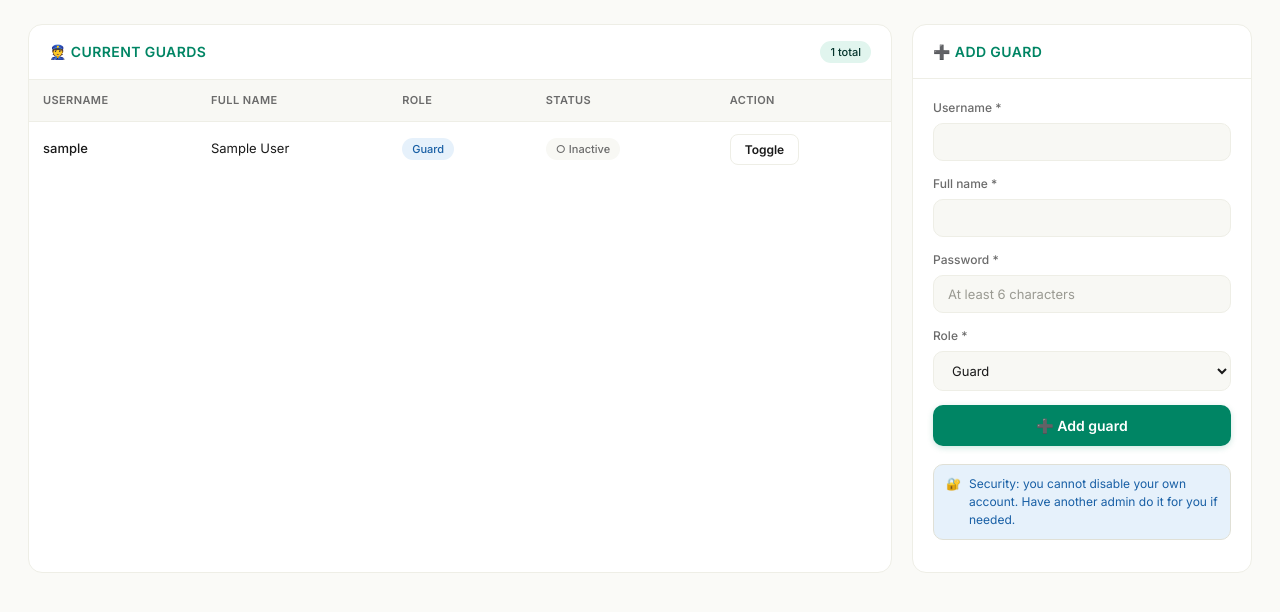
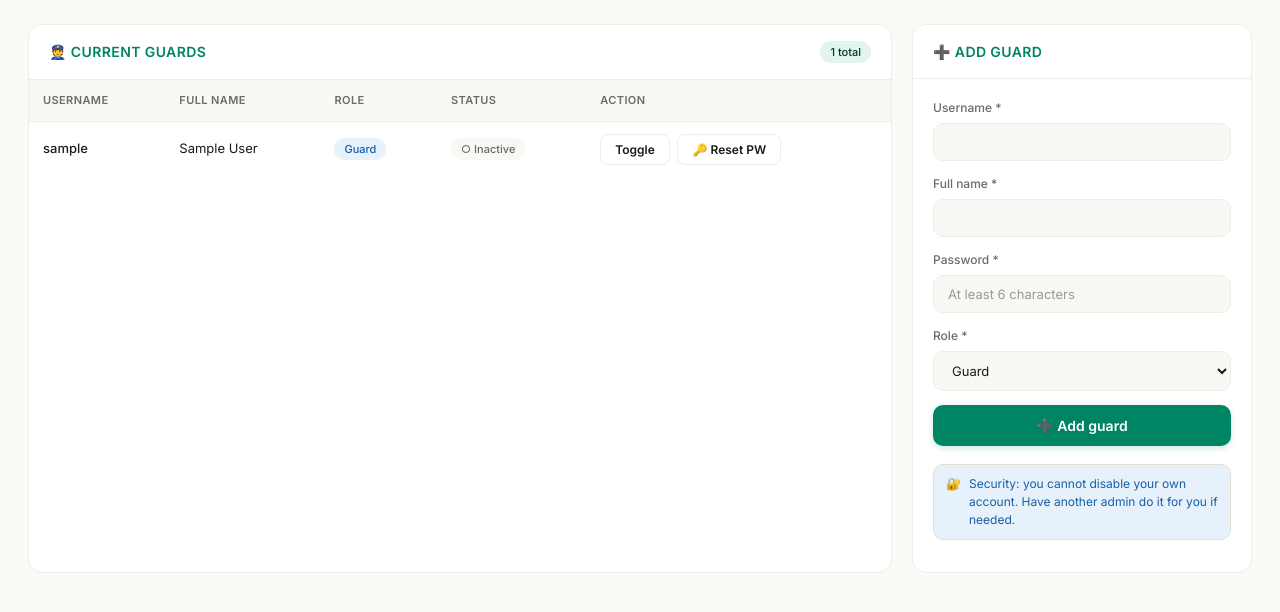
Before and after one commit to melissaangwenyi/DVTS-server, a Flask app: template templates/manage_guards.html in a window 1280 px wide. Shown: the part 130-742 px from the top of the page. Run offline with Flask 3, Linux system fonts and the light colour scheme; the template is opened without the code that fills it: most values are stand-ins (such as "Sample title", 1, 10 or a date in 2020).

Commit message:
feat: password reset modal on manage guards page

```diff
--- a/templates/manage_guards.html
+++ b/templates/manage_guards.html
@@ -93,7 +93,7 @@
                                 {% if is_self %}
                                 <button class="btn btn-sm btn-secondary disabled"
                                         disabled
-                                        title="You can't toggle your own account. Ask another admin.">
+                                        title="You can't toggle your own account.">
                                     🔒 Locked
                                 </button>
                                 {% else %}
@@ -104,6 +104,13 @@
                                     <button type="submit" class="btn btn-sm btn-secondary">Toggle</button>
                                 </form>
                                 {% endif %}
+                                <button type="button"
+                                        class="btn btn-sm btn-secondary reset-pw-btn"
+                                        style="margin-left:4px;"
+                                        data-id="{{ guard.guard_id }}"
+                                        data-username="{{ guard.username }}">
+                                    🔑 Reset PW
+                                </button>
                             </td>
                         </tr>
                         {% endfor %}
@@ -151,6 +158,75 @@
 
     </div>
 </div>
+<!-- PASSWORD RESET MODAL -->
+<div id="reset-modal" style="
+    display:none; position:fixed; inset:0; background:rgba(0,0,0,0.45);
+    z-index:1000; align-items:center; justify-content:center;">
+    <div style="
+        background:var(--surface); border:1px solid var(--border);
+        border-radius:var(--radius-lg); padding:28px 28px 24px;
+        width:100%; max-width:380px; box-shadow:0 8px 32px rgba(0,0,0,0.15);">
+        <h3 style="font-size:15px;font-weight:600;margin-bottom:4px;">🔑 Reset password</h3>
+        <p id="reset-subtitle" style="font-size:12px;color:var(--text-muted);margin-bottom:18px;"></p>
+        <form id="reset-form" method="POST">
+            <label>New password *</label>
+            <input type="password" name="new_password" id="new_password"
+                   required minlength="6" placeholder="At least 6 characters"
+                   autocomplete="new-password">
+            <label style="margin-top:4px;">Confirm password *</label>
+            <input type="password" id="confirm_password"
+                   required minlength="6" placeholder="Repeat password"
+                   autocomplete="new-password">
+            <div id="pw-match-err" style="font-size:11px;color:var(--red-strong);display:none;margin-bottom:8px;">
+                Passwords do not match.
+            </div>
+            <div style="display:flex;gap:10px;margin-top:8px;">
+                <button type="submit" class="btn" style="flex:1;" onclick="return checkMatch()">
+                    Save password
+                </button>
+                <button type="button" class="btn btn-secondary" style="flex:1;"
+                        onclick="closeReset()">
+                    Cancel
+                </button>
+            </div>
+        </form>
+    </div>
+</div>
+
+<script>
+// Wire up Reset PW buttons via data attributes (avoids JS/Jinja quote conflicts)
+document.querySelectorAll('.reset-pw-btn').forEach(function(btn) {
+    btn.addEventListener('click', function() {
+        openReset(this.dataset.id, this.dataset.username);
+    });
+});
+
+function openReset(guardId, username) {
+    document.getElementById('reset-form').action = '/manage-guards/reset-password/' + guardId;
+    document.getElementById('reset-subtitle').textContent = 'Guard: ' + username;
+    document.getElementById('new_password').value = '';
+    document.getElementById('confirm_password').value = '';
+    document.getElementById('pw-match-err').style.display = 'none';
+    var modal = document.getElementById('reset-modal');
+    modal.style.display = 'flex';
+    setTimeout(function(){ document.getElementById('new_password').focus(); }, 100);
+}
+function closeReset() {
+    document.getElementById('reset-modal').style.display = 'none';
+}
+function checkMatch() {
+    var pw  = document.getElementById('new_password').value;
+    var cpw = document.getElementById('confirm_password').value;
+    if (pw !== cpw) {
+        document.getElementById('pw-match-err').style.display = 'block';
+        return false;
+    }
+    return true;
+}
+document.getElementById('reset-modal').addEventListener('click', function(e) {
+    if (e.target === this) closeReset();
+});
+</script>
 
 </body>
 </html>
```
